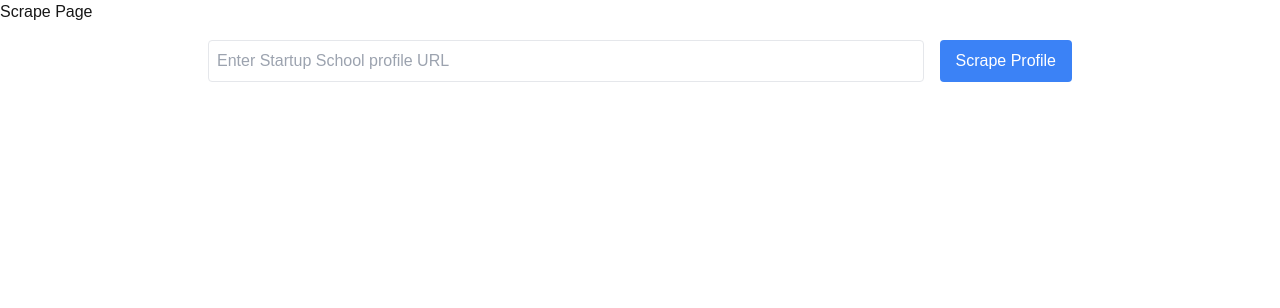
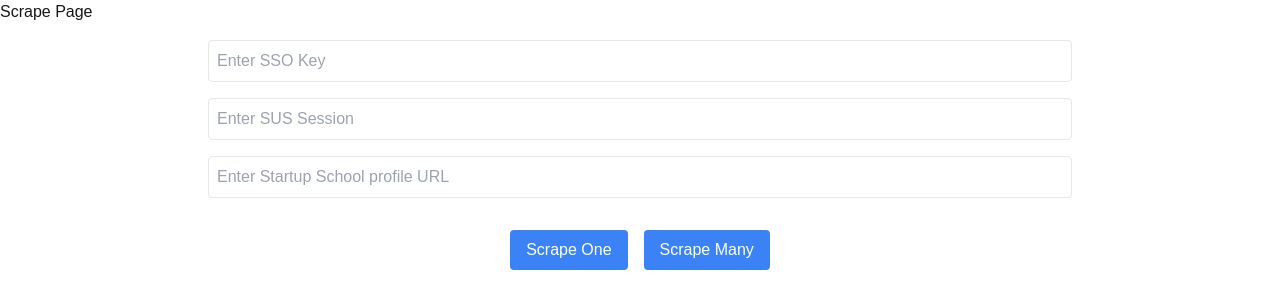
Before and after one commit to doyourbest96/ai-powered-profile-scraper-node, a Next.js app: page /scrape in a window 1280 px wide. Shown: the top 308 px of the page. Built offline with nearby package versions, Linux system fonts and the light colour scheme.

Commit message:
[update] update scrape ui using custom cookies
Co-Authored-By: jamest33 <182724236+jamest33@users.noreply.github.com>

```diff
--- a/src/components/Scraper/Scraper.tsx
+++ b/src/components/Scraper/Scraper.tsx
@@ -1,10 +1,32 @@
 "use client";
 import React, { useState } from "react";
+import { toast } from "react-toastify";
 
 export default function ProfileScraper() {
+  const [ssoKey, setSsoKey] = useState("");
+  const [susSession, setSusSession] = useState("");
   const [url, setUrl] = useState("");
   const [loading, setLoading] = useState(false);
   const [error, setError] = useState("");
+
+  const handleScrapeOne = async () => {
+    setLoading(true);
+    try {
+      const response = await fetch("/api/scrape-one", {
+        method: "POST",
+        headers: { "Content-Type": "application/json" },
+        body: JSON.stringify({ url, ssoKey, susSession }),
+      });
+
+      if (!response.ok) toast.error("Failed to fetch profile");
+      else toast.success("Profile fetched successfully");
+      setError("");
+    } catch (err) {
+      setError(err instanceof Error ? err.message : "An error occurred");
+    } finally {
+      setLoading(false);
+    }
+  };
 
   const handleScrape = async () => {
     setLoading(true);
@@ -12,7 +34,7 @@
       const response = await fetch("/api/scrape", {
         method: "POST",
         headers: { "Content-Type": "application/json" },
-        body: JSON.stringify({ url }),
+        body: JSON.stringify({ ssoKey, susSession }),
       });
 
       if (!response.ok) throw new Error("Failed to fetch profile");
@@ -29,7 +51,21 @@
 
   return (
     <div className="max-w-4xl mx-auto p-4">
-      <div className="flex gap-4 mb-8">
+      <div className="flex flex-col gap-4 mb-8">
+        <input
+          type="text"
+          value={ssoKey}
+          onChange={(e) => setSsoKey(e.target.value)}
+          placeholder="Enter SSO Key"
+          className="flex-1 p-2 border rounded"
+        />
+        <input
+          type="text"
+          value={susSession}
+          onChange={(e) => setSusSession(e.target.value)}
+          placeholder="Enter SUS Session"
+          className="flex-1 p-2 border rounded"
+        />
         <input
           type="url"
           value={url}
@@ -37,15 +73,23 @@
           placeholder="Enter Startup School profile URL"
           className="flex-1 p-2 border rounded"
         />
+      </div>
+      <div className="flex flex-row justify-center items-center gap-4 mb-8">
+        <button
+          onClick={handleScrapeOne}
+          disabled={loading}
+          className="px-4 py-2 bg-blue-500 text-white rounded disabled:opacity-50"
+        >
+          {loading ? "Loading..." : "Scrape One"}
+        </button>
         <button
           onClick={handleScrape}
           disabled={loading}
           className="px-4 py-2 bg-blue-500 text-white rounded disabled:opacity-50"
         >
-          {loading ? "Loading..." : "Scrape Profile"}
+          {loading ? "Loading..." : "Scrape Many"}
         </button>
       </div>
-
       {error && <div className="text-red-500 mb-4">{error}</div>}
     </div>
   );
```
